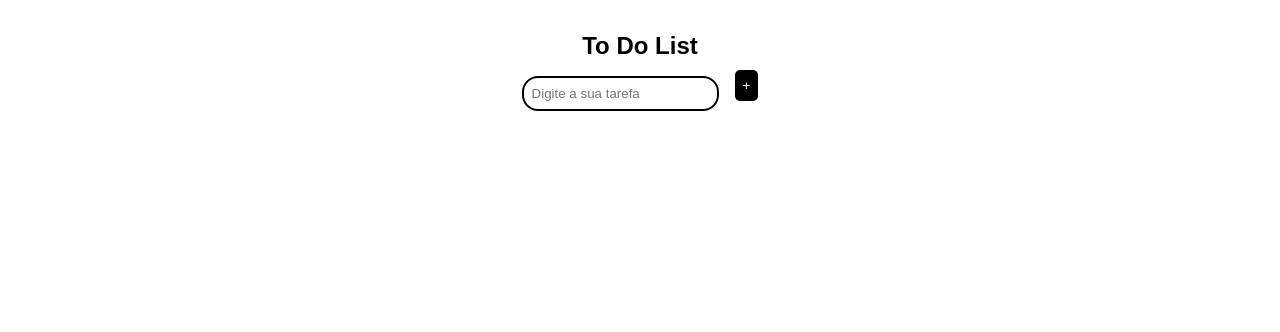
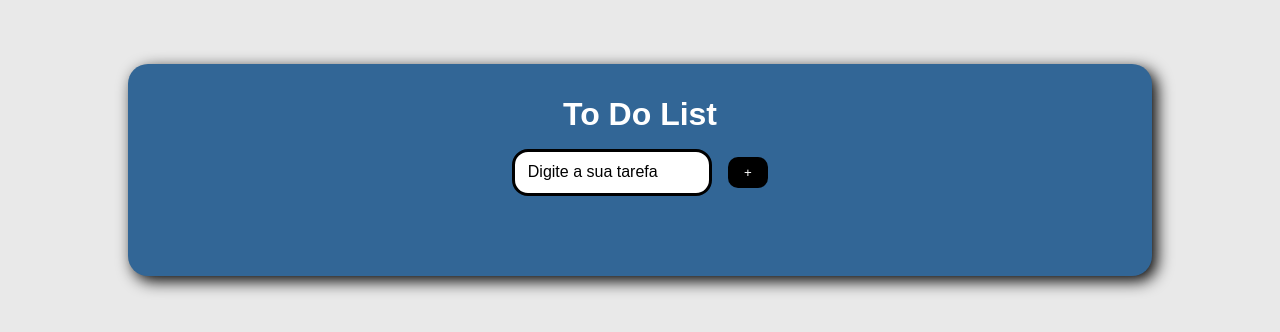
Before and after one commit to thaliadani/to-do-list_js, a plain HTML site: page index.html in a window 1280 px wide. Drawn offline with Linux system fonts and the light colour scheme.

Commit message:
Ajusta o botão de remover para um ícone e melhora o estilo do CSS

```diff
--- a/src/main.js
+++ b/src/main.js
@@ -15,7 +15,7 @@ function criarElementoTarefa(texto) {
     spanTexto.innerText = texto;
 
     let botaoRemover = document.createElement("button");
-    botaoRemover.innerText = "Remover";
+    botaoRemover.innerText = "-";
     botaoRemover.className = "botao-remover"; // Adiciona uma classe para estilização
 
     // Adiciona o evento de clique para remover a tarefa da lista e salvar
--- a/styles/main.css
+++ b/styles/main.css
@@ -1,65 +1,99 @@
-*{
-    box-sizing:border-box;
-    margin:0;
-    padding:0;
+* {
+    box-sizing: border-box;
+    margin: 0;
+    padding: 0;
 }
 
-body{
-    width:100%;
-    height: 100%;
-    font-family:Arial, Helvetica, sans-serif;
+body {
+    display: flex;
+    align-items: center;
+    justify-content: center;
+    width: 100%;
+    background-color: #e9e9e9;
+    font-family: Arial, Helvetica, sans-serif;
 }
 
-main{
+main {
     display: flex;
-    flex-direction:column;
+    flex-direction: column;
     align-items: center;
     justify-content: center;
-    background-color:#fff;
-    padding-top: 2rem;
+    margin-top: 4rem;
+    padding: 2rem;
+    min-width: 80%;
+    height: 100%;
+    background-color: #326696;
+    color: #fff;
+    border-radius: 20px;
+    gap: 1rem;
+    box-shadow: #000 5px 5px 16px;
 }
 
-h1{
-    font-size:1.5rem;
+h1 {
+    font-size: 2rem;
+    font-weight: bold;
+    text-align: center;
 }
 
 .container {
-    display:flex;
+    display: flex;
     align-items: center;
-    justify-content:center;
-    width: 80%;
+    justify-content: center;
+    gap: 1rem;
+    width: 100%;
+
+}
+
+.container input {
+    border: 3px solid #000;
+    padding: .8rem;
+    border-radius: 1rem;
+    width: 200px;
+
+
+}
+
+.container input::placeholder {
+    color: #000000;
+    font-size: 1rem;
+}
+
+.container input:focus {
+    outline: none;
+}
+
+button {
+    border: none;
+    background-color: #000;
+    color: #fff;
+    padding: .5rem;
+    border-radius: 10px;
+    cursor: pointer;
+    width: 40px;
+}
+
+button:hover {
+    background-color: #fff;
+    color: #000;
+}
+
+#tarefas {
+    display: flex;
+    flex-direction: column;
+    align-items: center;
+    justify-content: center;
+    padding: 1rem;
     gap: 1rem;
 }
 
-.container input{
-    border:2px solid #000;
-    padding: .5rem;
-    border-radius: 1rem;
-    margin-top: 1rem;
+#tarefas li {
+    display: flex;
+    align-items: center;
+    justify-content: space-between;
+    padding: 1rem;
+    list-style: none;
+    border: 2px solid #000;
+    border-radius: 10px;
+    width: 300px;
+    box-shadow: #000 0px 5px 0px;
 }
-
-button{
-    border:none;
-    background-color:#000;
-    color:#fff;
-    padding: .5rem;
-    border-radius: 5px;
-}
-
-#tarefas{
-    display: flex;
-    flex-direction:column;
-    align-items: center;
-    justify-content:center;
-    padding: 1rem;
-    gap: .5rem;
-
-}
-
-#tarefas li{
-    padding:1rem;
-    list-style: none;
-    border:2px solid #000;
-    border-radius: 5px;
-    width: 200px;
-}
```
Also changed, not shown: index.html (+1 -0 lines).
